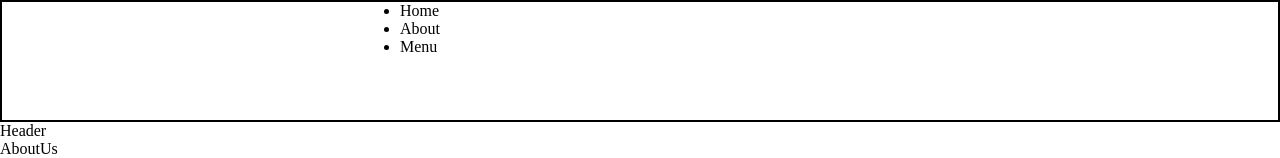
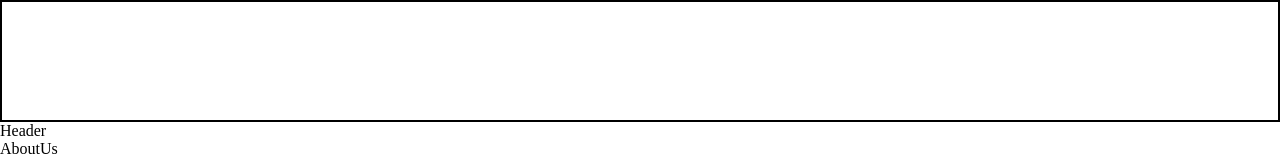
Before and after one commit to kxrai/restaurant-demo, a React (Create React App) app: page / in a window 1280 px wide. Shown: the top 158 px of the page. Built offline with nearby package versions, Linux system fonts and the light colour scheme; a web font is replaced by a local one.

Commit message:
not working?

```diff
--- a/src/components/Navbar/Navbar.jsx
+++ b/src/components/Navbar/Navbar.jsx
@@ -14,12 +14,11 @@
       {/* unordered list */}
       <ul className = "app_navbar-links">
         {/* setting font for this paragraph */}
-        <li className="p_opensans"><a href='#home'>Home</a></li>
-        <li className="p_opensans"><a href='#about'>About</a></li>
-        <li className="p_opensans"><a href='#menu'>Menu</a></li>
-        {/* <li className="p_opensans"><a href='#home'>Home</a></li> */}
-        {/* <li className="p_opensans"><a href='#home'>Home</a></li> */}
-
+        <li className="p__opensans"><a href="#home">Home</a></li>
+        <li className="p__opensans"><a href="#about">About</a></li>
+        <li className="p__opensans"><a href="#menu">Menu</a></li>
+        {/* <li className="p_opensans"><a href="#home">Home</a></li> */}
+        {/* <li className="p_opensans"><a href="#home">Home</a></li> */}
       </ul>
   </nav>
 );
```
